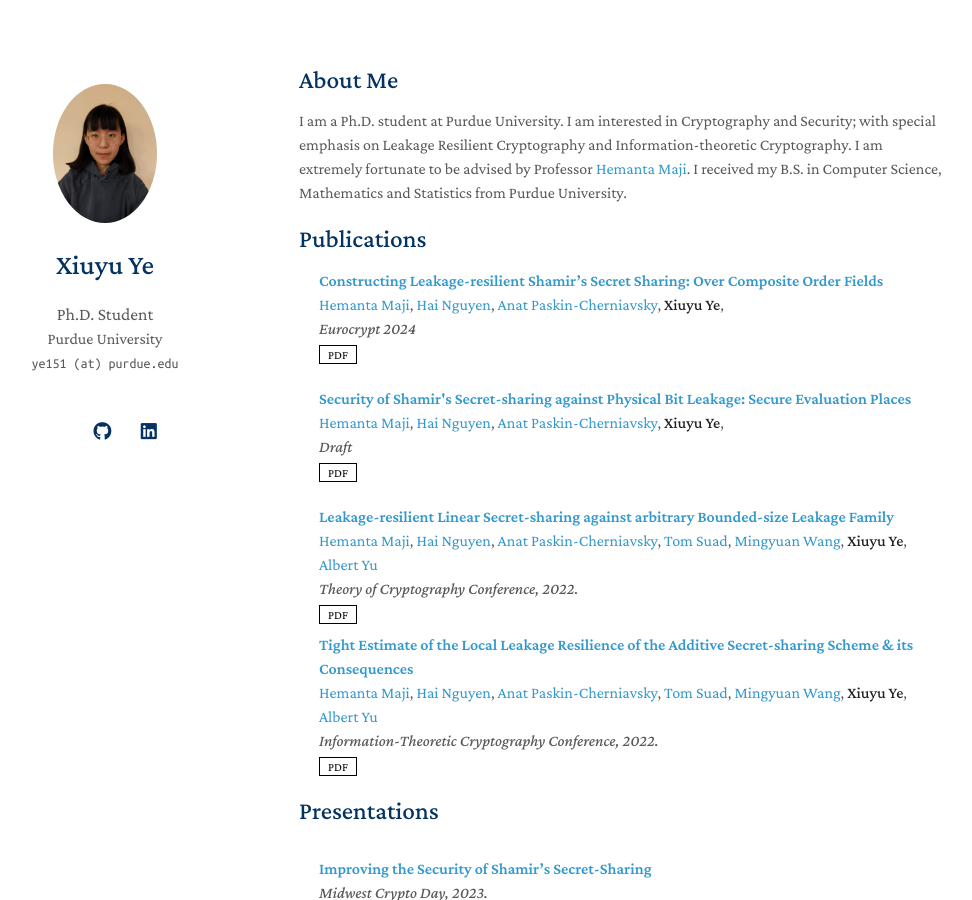
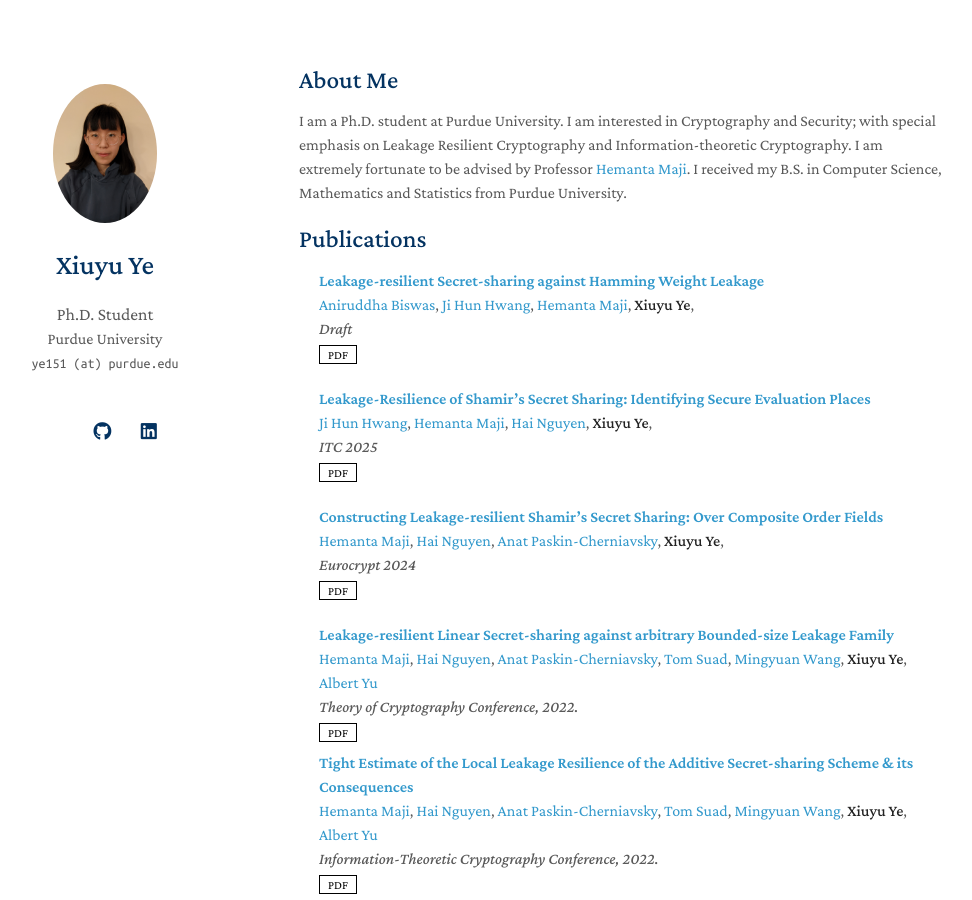
Before and after one commit to darahye/darahye.github.io, a Jekyll site: the page built from index.md, in a window 1280 px wide and 900 px high. Shown: the whole window, without its empty margins (171-1143 px from the left). Built offline with Jekyll 4.4.1, drawn with Linux system fonts in a browser that asks for light colours; nearby versions of some CDN libraries; a style sheet for code colours, icons or effects is not loaded; our own code applies the rules of GitHub Pages for plain Markdown files.

Commit message:
update papers

```diff
--- a/_includes/publications.md
+++ b/_includes/publications.md
@@ -2,6 +2,60 @@
 
 <div class="publications">
 <ol class="bibliography">
+
+<li>
+<div class="pub-row">
+  <div class="col-sm-9" style="position: relative;padding-right: 15px;padding-left: 20px;">
+    <div class="title"><a href="assets/files/BHMY25.pdf"> Leakage-resilient Secret-sharing against Hamming Weight Leakage</a></div>
+    <div class="author">
+    <a href="https://scholar.google.com/citations?user=mic-HmIAAAAJ&hl=en">Aniruddha Biswas</a>,
+    <a href="https://jihunhwang.github.io/">Ji Hun Hwang</a>,
+    <a href="https://www.cs.purdue.edu/homes/hmaji/">Hemanta Maji</a>,
+    <!-- <a href="https://web.ics.purdue.edu/~nguye245/">Hai Nguyen</a>, -->
+    <!-- <a href="https://scholar.google.com/citations?user=XcyQbAYAAAAJ&hl=en">Anat Paskin-Cherniavsky</a>, -->
+    <!-- <a href="https://scholar.google.co.il/citations?user=Bkv3xq0AAAAJ&hl=en">Tom Suad</a>, -->
+    <!-- <a href="https://sites.google.com/view/mingyuan-wang">Mingyuan Wang</a>, -->
+    <strong>Xiuyu Ye</strong>,
+    <!-- <a href="https://www.cs.purdue.edu/people/graduate-students/yu646.html">Albert Yu</a> -->
+    </div>
+    <div class="periodical"><em> Draft </em></div>
+    <div class="links">
+      <a href="assets/files/BHMY25.pdf" class="btn btn-sm z-depth-0" role="button" target="_blank" style="font-size:12px;">PDF</a>
+      <!-- <a href="https://github.com/yaoyao-liu/mnemonics" class="btn btn-sm z-depth-0" role="button" target="_blank" style="font-size:12px;">Code</a> -->
+      <!-- <a href="https://class-il.mpi-inf.mpg.de/mnemonics/" class="btn btn-sm z-depth-0" role="button" target="_blank" style="font-size:12px;">Project Page</a> -->
+      <!-- <a href="https://dblp.uni-trier.de/rec/conf/cvpr/LiuSLSS20.html?view=bibtex" class="btn btn-sm z-depth-0" role="button" target="_blank" style="font-size:12px;">BibTex</a> -->
+      <!-- <strong><i style="color:#e74d3c">Oral Presentation</i></strong>  -->
+    </div>
+  </div>
+</div>
+</li>
+
+
+<li>
+<div class="pub-row">
+  <div class="col-sm-9" style="position: relative;padding-right: 15px;padding-left: 20px;">
+    <div class="title"><a href="assets/files/HMNY25.pdf"> Leakage-Resilience of Shamir’s Secret Sharing: Identifying Secure Evaluation Places</a></div>
+    <div class="author">
+    <a href="https://jihunhwang.github.io/">Ji Hun Hwang</a>,
+    <a href="https://www.cs.purdue.edu/homes/hmaji/">Hemanta Maji</a>,
+    <a href="https://web.ics.purdue.edu/~nguye245/">Hai Nguyen</a>,
+    <!-- <a href="https://scholar.google.com/citations?user=XcyQbAYAAAAJ&hl=en">Anat Paskin-Cherniavsky</a>, -->
+    <!-- <a href="https://scholar.google.co.il/citations?user=Bkv3xq0AAAAJ&hl=en">Tom Suad</a>, -->
+    <!-- <a href="https://sites.google.com/view/mingyuan-wang">Mingyuan Wang</a>, -->
+    <strong>Xiuyu Ye</strong>,
+    <!-- <a href="https://www.cs.purdue.edu/people/graduate-students/yu646.html">Albert Yu</a> -->
+    </div>
+    <div class="periodical"><em> ITC 2025</em></div>
+    <div class="links">
+      <a href="assets/files/HMNY25.pdf" class="btn btn-sm z-depth-0" role="button" target="_blank" style="font-size:12px;">PDF</a>
+      <!-- <a href="https://github.com/yaoyao-liu/mnemonics" class="btn btn-sm z-depth-0" role="button" target="_blank" style="font-size:12px;">Code</a> -->
+      <!-- <a href="https://class-il.mpi-inf.mpg.de/mnemonics/" class="btn btn-sm z-depth-0" role="button" target="_blank" style="font-size:12px;">Project Page</a> -->
+      <!-- <a href="https://dblp.uni-trier.de/rec/conf/cvpr/LiuSLSS20.html?view=bibtex" class="btn btn-sm z-depth-0" role="button" target="_blank" style="font-size:12px;">BibTex</a> -->
+      <!-- <strong><i style="color:#e74d3c">Oral Presentation</i></strong>  -->
+    </div>
+  </div>
+</div>
+</li>
 
 <li>
 <div class="pub-row">
@@ -19,31 +73,6 @@
     <div class="periodical"><em> Eurocrypt 2024</em></div>
     <div class="links">
       <a href="assets/files/MNPY23b.pdf" class="btn btn-sm z-depth-0" role="button" target="_blank" style="font-size:12px;">PDF</a>
-      <!-- <a href="https://github.com/yaoyao-liu/mnemonics" class="btn btn-sm z-depth-0" role="button" target="_blank" style="font-size:12px;">Code</a> -->
-      <!-- <a href="https://class-il.mpi-inf.mpg.de/mnemonics/" class="btn btn-sm z-depth-0" role="button" target="_blank" style="font-size:12px;">Project Page</a> -->
-      <!-- <a href="https://dblp.uni-trier.de/rec/conf/cvpr/LiuSLSS20.html?view=bibtex" class="btn btn-sm z-depth-0" role="button" target="_blank" style="font-size:12px;">BibTex</a> -->
-      <!-- <strong><i style="color:#e74d3c">Oral Presentation</i></strong>  -->
-    </div>
-  </div>
-</div>
-</li>
-
-<li>
-<div class="pub-row">
-  <div class="col-sm-9" style="position: relative;padding-right: 15px;padding-left: 20px;">
-    <div class="title"><a href="assets/files/secure_eval_places-TCC.pdf"> Security of Shamir's Secret-sharing against Physical Bit Leakage: Secure Evaluation Places</a></div>
-    <div class="author">
-    <a href="https://www.cs.purdue.edu/homes/hmaji/">Hemanta Maji</a>,
-    <a href="https://web.ics.purdue.edu/~nguye245/">Hai Nguyen</a>,
-    <a href="https://scholar.google.com/citations?user=XcyQbAYAAAAJ&hl=en">Anat Paskin-Cherniavsky</a>,
-    <!-- <a href="https://scholar.google.co.il/citations?user=Bkv3xq0AAAAJ&hl=en">Tom Suad</a>, -->
-    <!-- <a href="https://sites.google.com/view/mingyuan-wang">Mingyuan Wang</a>, -->
-    <strong>Xiuyu Ye</strong>,
-    <!-- <a href="https://www.cs.purdue.edu/people/graduate-students/yu646.html">Albert Yu</a> -->
-    </div>
-    <div class="periodical"><em> Draft</em></div>
-    <div class="links">
-      <a href="assets/files/secure_eval_places-TCC.pdf" class="btn btn-sm z-depth-0" role="button" target="_blank" style="font-size:12px;">PDF</a>
       <!-- <a href="https://github.com/yaoyao-liu/mnemonics" class="btn btn-sm z-depth-0" role="button" target="_blank" style="font-size:12px;">Code</a> -->
       <!-- <a href="https://class-il.mpi-inf.mpg.de/mnemonics/" class="btn btn-sm z-depth-0" role="button" target="_blank" style="font-size:12px;">Project Page</a> -->
       <!-- <a href="https://dblp.uni-trier.de/rec/conf/cvpr/LiuSLSS20.html?view=bibtex" class="btn btn-sm z-depth-0" role="button" target="_blank" style="font-size:12px;">BibTex</a> -->
```
Also changed, not shown: 3 other files.
